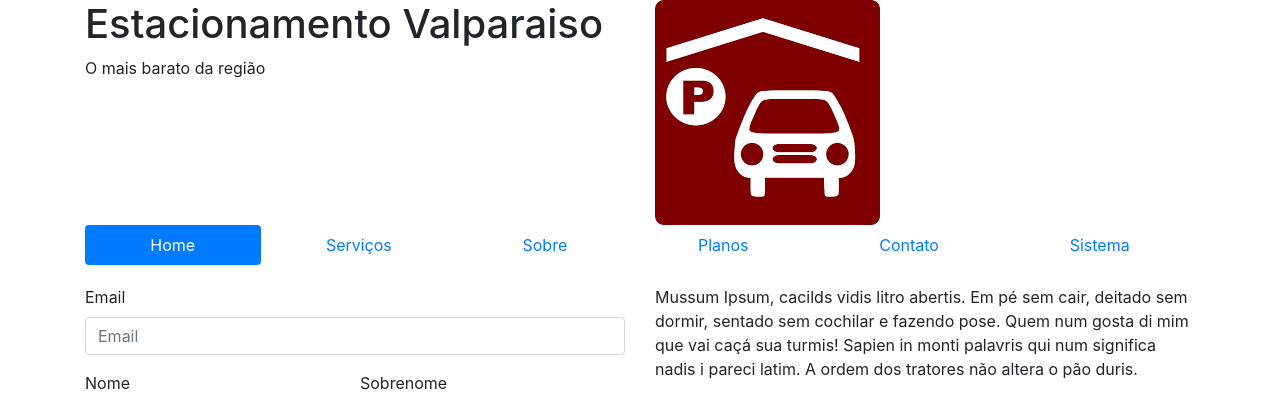
After one commit to jadilson12/sistema_estacionamento, a Django app: page /contato/ in a window 1280 px wide. The commit adds this page. Shown: the top 394 px of the page. Run offline with Django 3.2, Linux system fonts and the light colour scheme; some libraries are stand-ins or nearby versions.

Commit message:
website: adiciona a pagina contato

```diff
--- a/website/templates/website/base.html
+++ b/website/templates/website/base.html
@@ -12,8 +12,13 @@
 <body>
     <div class="container">
 
-        {% block main %}
-        {% endblock  %}
+    {% include 'website/header.html' %}
+
+    {% include 'website/menu.html' %}
+
+    {% block main %} {% endblock  %}
+
+    {% include 'website/footer.html' %}
 
     </div>
 
--- /dev/null
+++ b/website/templates/website/contato.html
@@ -0,0 +1,54 @@
+{% extends 'website/base.html' %}
+{#{% load static %}#}
+
+{% block main %}
+    <div class="row row-space">
+        <div class="col-sm-6">
+            <form>
+              <div class="form-row">
+                <div class="form-group col-md-12">
+                  <label for="email">Email</label>
+                  <input type="email" class="form-control" id="email" placeholder="Email">
+                </div>
+              </div>
+              <div class="form-row">
+                <div class="form-group col-md-6">
+                   <label for="nome">Nome</label>
+                   <input type="text" class="form-control" id="nome" placeholder="Seu nome aqui">
+                </div>
+                <div class="form-group col-md-6">
+                   <label for="sobrenome">Sobrenome</label>
+                   <input type="text" class="form-control" id="sobrenome" placeholder="Seu sobrenome aqui">
+                </div>
+              </div>
+                <div class="form-group">
+                  <label for="mensagem">Mensagem</label>
+                    <textarea class="form-control" name="" id="mensagem"  cols="40" rows="10" placeholder="Digite sua mesagem aqui"></textarea>
+                </div>
+                <div class="form-group">
+                  <label for="endereco">Endereço</label>
+                  <input type="text" class="form-control" id="endereco" placeholder="Seu endereço aqui">
+              </div>
+                  <div class="form-group">
+                    <div class="form-check">
+                      <input class="form-check-input" type="checkbox" id="gridCheck">
+                      <label class="form-check-label" for="gridCheck">
+                        Receber noticias
+                      </label>
+                    </div>
+                  </div>
+              <button type="submit" class="btn btn-primary">Enviar</button>
+            </form>
+        </div>
+        <div class="col-sm-6">
+            <p>Mussum Ipsum, cacilds vidis litro abertis. Em pé sem cair, deitado sem dormir, sentado sem cochilar e
+                fazendo pose. Quem num gosta di mim que vai caçá sua turmis! Sapien in monti palavris qui num
+                significa nadis i pareci latim. A ordem dos tratores não altera o pão duris.</p>
+
+                <iframe src="https://www.google.com/maps/embed?pb=!1m18!1m12!1m3!1d9639.697780080562!2d-47.9896894891
+                97396!3d-16.075280725886195!2m3!1f0!2f0!3f0!3m2!1i1024!2i768!4f13.1!3m3!1m2!1s0x9359847212701563%3A0x
+                4215e06987627415!2zVmFscGFyYcOtc28gZGUgR29pw6FzLCBHTw!5e0!3m2!1spt-BR!2sbr!4v1556764256825!5m2!1spt-B
+                R!2sbr" width="100%" height="350" frameborder="0" style="border:0" allowfullscreen></iframe>
+        </div>
+    </div>
+{%  endblock %}
--- /dev/null
+++ b/website/templates/website/header.html
@@ -0,0 +1,10 @@
+{% load static %}
+<div class="row">
+    <div class="col-sm-6">
+        <h1>Estacionamento Valparaiso</h1>
+        <span>O mais barato da região</span>
+    </div>
+    <div class="col-sm-6">
+        <img src="{% static "img/logo.png" %}" alt="Estacionamento Valparaiso">
+    </div>
+</div>
--- a/website/templates/website/menu.html
+++ b/website/templates/website/menu.html
@@ -3,7 +3,7 @@
     <div class="col-sm-12">
         <ul class="nav nav-pills nav-fill">
             <li class="nav-item">
-                <a class="nav-link active" href="#">Home</a>
+                <a class="nav-link active" href="{% url 'website_home' %}">Home</a>
             </li>
             <li class="nav-item">
                 <a class="nav-link" href="#">Serviços</a>
@@ -15,7 +15,7 @@
                 <a class="nav-link" href="#">Planos</a>
             </li>
             <li class="nav-item">
-                <a class="nav-link" href="#">Contato</a>
+                <a class="nav-link" href="{% url 'website_contato' %}">Contato</a>
             </li>
             <li class="nav-item">
                 <a class="nav-link" href="{% url 'login' %}">Sistema</a>
--- a/website/urls.py
+++ b/website/urls.py
@@ -1,7 +1,8 @@
 from django.urls import path
-from .views import home
+from .views import home, contato
 
 urlpatterns = [
     path('', home, name='website_home'),
+    path('contato/', contato, name='website_contato'),
 
 ]
--- a/website/views.py
+++ b/website/views.py
@@ -3,3 +3,7 @@ from django.shortcuts import render
 
 def home(resquest):
     return render(resquest, 'website/index.html')
+
+
+def contato(resquest):
+    return render(resquest, 'website/contato.html')
```
Also changed, not shown: website/templates/website/index.html (+0 -13 lines).
